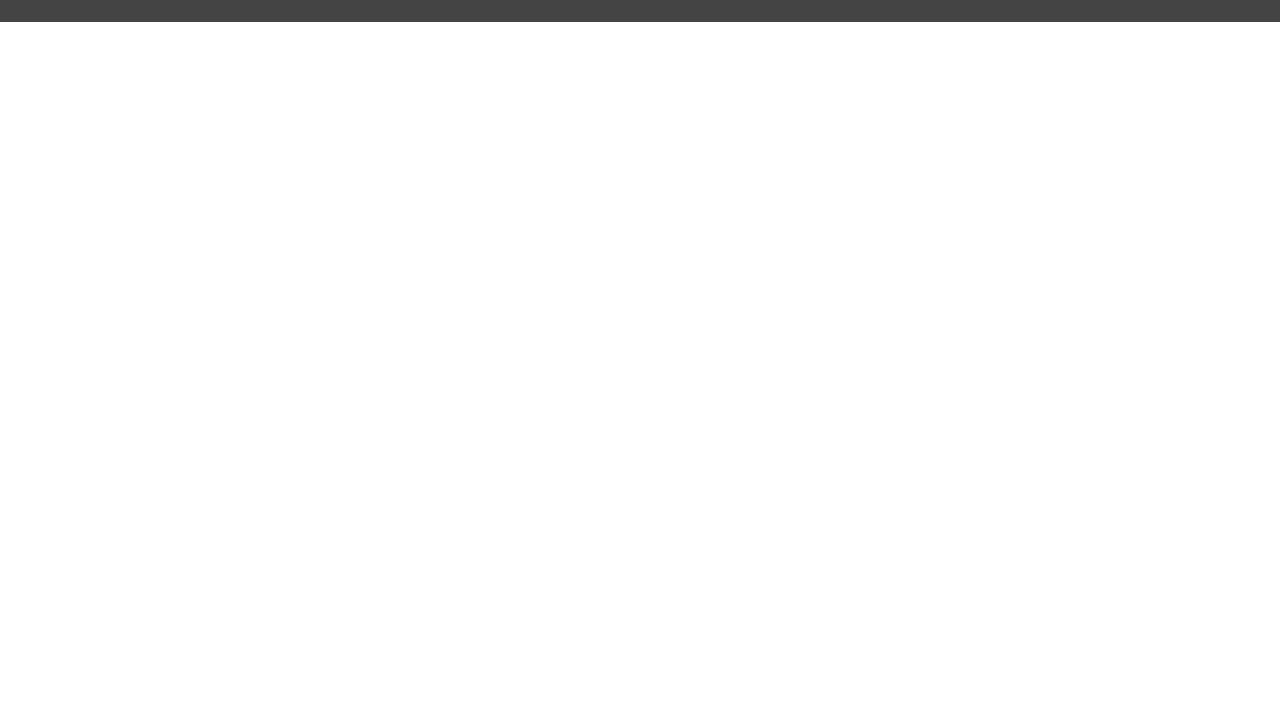
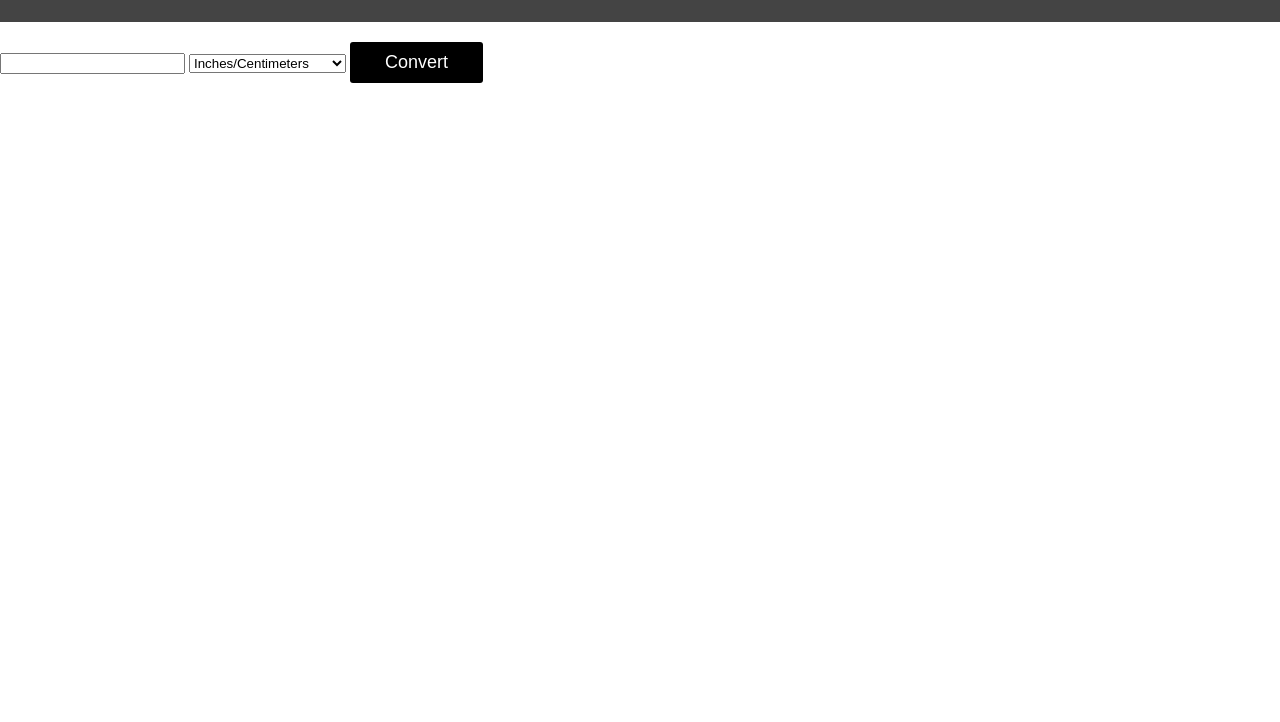
Before and after one commit to BritneyTP/august_4_lab, a plain HTML site: page calculator.html in a window 1280 px wide. Shown: the part 78-800 px from the top of the page. Drawn offline with Linux system fonts and the light colour scheme.

Commit message:
javascript pseudocode and more html input forms

```diff
--- a/calculator.html
+++ b/calculator.html
@@ -16,7 +16,18 @@
       </div>
     </header>
     <main class="calculator">
-
+      <form name="converter">
+        <input type="number" name="input" id="input" required/>
+        <select name="select">
+          <option value="inches_centimeters">Inches/Centimeters</option>
+          <option value="inches_centimeters">Ounces/Millileters</option>
+          <option value="inches_centimeters">Miles/Kilometers</option>
+          <option value="inches_centimeters">Pounds/Kilograms</option>
+          <option value="inches_centimeters">English Ton/Metric Ton</option>
+        </select>
+        <button type="button" id="button">Convert</button>
+        <p class="results" id="results"></p>
+      </form>
     </main>
     <script src="js/app.js"></script>
   </body>
--- a/js/app.js
+++ b/js/app.js
@@ -0,0 +1,14 @@
+'use strict';
+
+
+// This would need more thought - but we decided to work on GitHub processes and be thorough there rather than JS logic.
+// I did learn that tasks take more time.
+
+function init() {
+  input = document.getElementById('input');
+}
+
+function convert_inches_centimeters() {
+  // if the input is inches - convert to cm
+  // if the input is centimeters - convert to inches
+}
```
